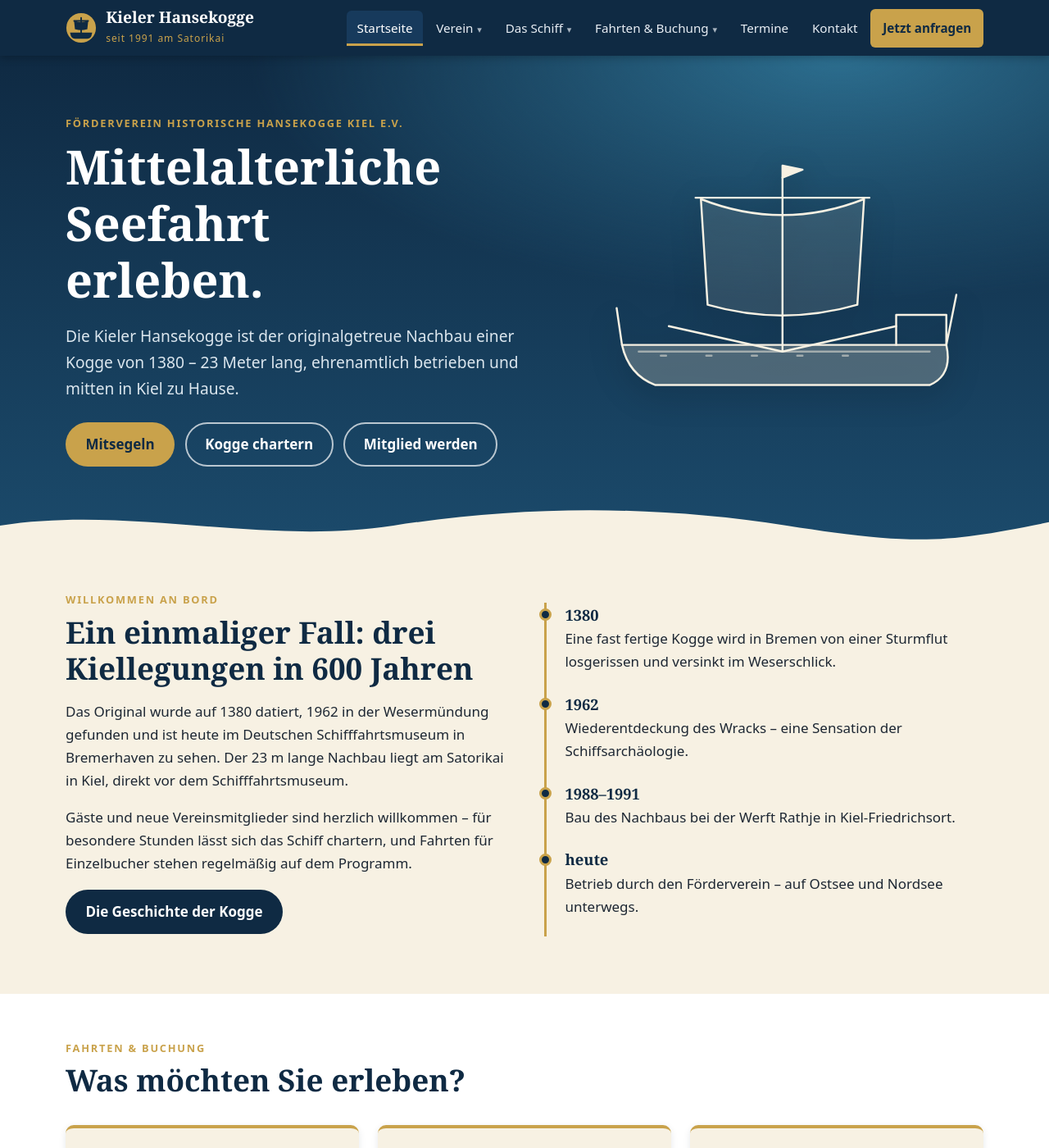
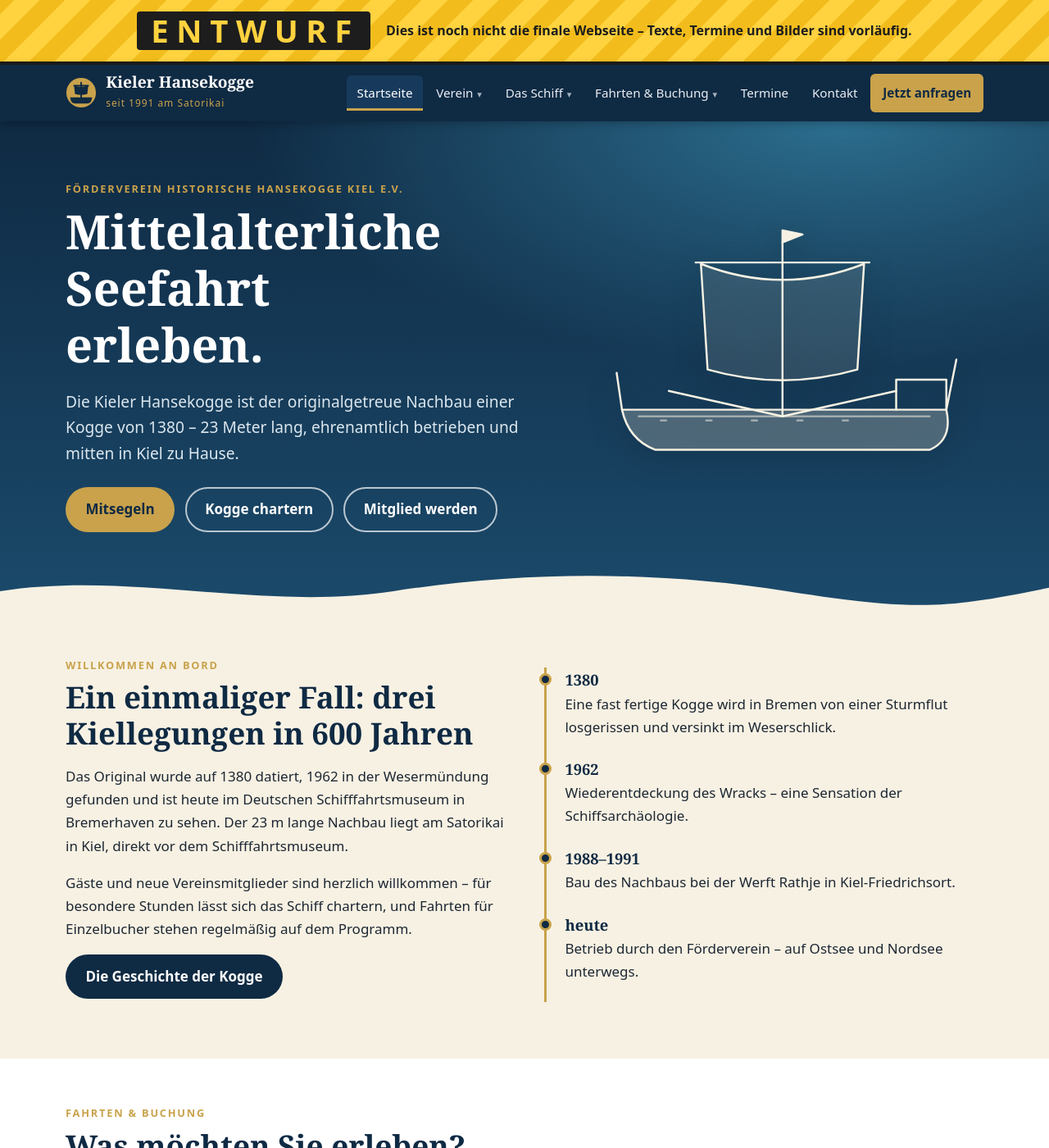
Before and after one commit to Hansekogge-Kiel/hansekogge.de, a Jekyll site: the page built from src/index.html, in a window 1280 px wide and 1400 px high. Shown: the whole window at 82% size. Built offline with Jekyll 4.4.1, drawn with Linux system fonts in a browser that asks for light colours.

Commit message:
Entwurfs-Banner, abschaltbar über draft_banner in _config.yml
Co-Authored-By: Claude Sonnet 5.5 <noreply@anthropic.com>
Claude-Session: https://claude.ai/code/session_01Dvif5KrmEgWDTsXyzN2JBh

```diff
--- a/src/_config.yml
+++ b/src/_config.yml
@@ -16,3 +16,6 @@ exclude:
   - Gemfile.lock
   - vendor/
   - README.md
+
+# Entwurfs-Banner oben auf jeder Seite. Für die finale Seite auf false setzen.
+draft_banner: true
--- /dev/null
+++ b/src/_includes/draft-banner.html
@@ -0,0 +1,6 @@
+{% if site.draft_banner %}
+<div class="draft-banner" role="note">
+  <strong>ENTWURF</strong>
+  <span>Dies ist noch nicht die finale Webseite – Texte, Termine und Bilder sind vorläufig.</span>
+</div>
+{% endif %}
--- a/src/_layouts/default.html
+++ b/src/_layouts/default.html
@@ -10,6 +10,7 @@
 </head>
 <body class="{{ page.body_class }}">
   <a class="skip" href="#inhalt">Zum Inhalt springen</a>
+  {% include draft-banner.html %}
   {% include header.html %}
   <main id="inhalt">{{ content }}</main>
   {% include footer.html %}
--- a/src/assets/css/style.css
+++ b/src/assets/css/style.css
@@ -134,3 +134,8 @@ form.booking .row { display: grid; grid-template-columns: 1fr 1fr; gap: 1rem; }
 
 .hero .wrap > *, .split > * { min-width: 0; }
 .brand small { white-space: nowrap; }
+
+/* Entwurfs-Banner (abschaltbar über draft_banner in _config.yml) */
+.draft-banner { display: flex; flex-wrap: wrap; align-items: center; justify-content: center; gap: .4rem 1.2rem; padding: .9rem 1rem; text-align: center; color: #1d1d1d; background: repeating-linear-gradient(-45deg, #ffd23f 0 22px, #f2bd1c 22px 44px); border-bottom: 4px solid #1d1d1d; }
+.draft-banner strong { font: 900 clamp(1.6rem, 4vw, 2.4rem)/1 var(--sans); letter-spacing: .25em; text-transform: uppercase; background: #1d1d1d; color: #ffd23f; padding: .25rem .8rem .25rem 1.05rem; border-radius: 4px; }
+.draft-banner span { font-weight: 700; font-size: 1rem; }
```
